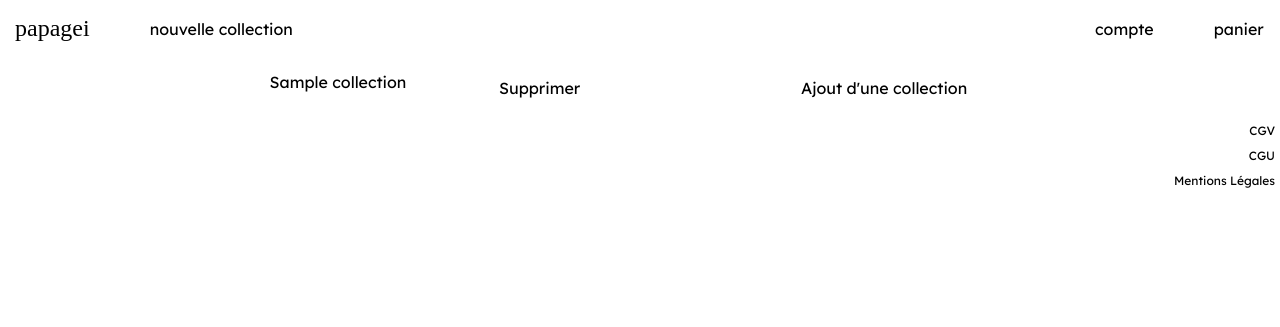
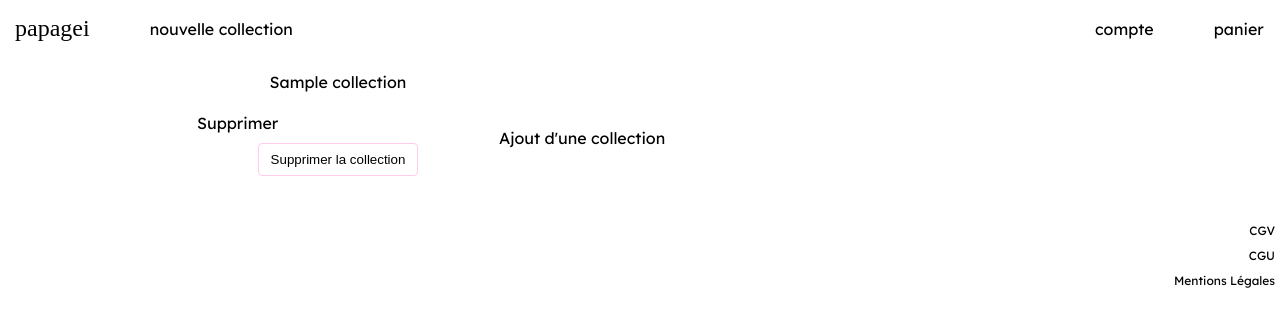
Before and after one commit to theotrc/Papagei, a Flask app: page /collections in a window 1280 px wide. Shown: the top 327 px of the page. Run offline with Flask 3, Linux system fonts and the light colour scheme; a user stored in the database is signed in; tables that the repository leaves empty hold one stand-in row (values such as "Sample post"); some web fonts are replaced.

Commit message:
Werkzeug version 2.3.7

```diff
--- a/App/models.py
+++ b/App/models.py
@@ -72,7 +72,7 @@ class Item(db.Model):
 
     sizes = db.relationship('Item_size', backref='item', lazy="joined")
 
-    collection = db.relationship('Collection', backref='user', lazy="joined")
+    collection = db.relationship('Collection', backref='user', lazy=True)
 
 class ItemImage(db.Model):
 
@@ -157,4 +157,4 @@ class Collection(db.Model):
     name = db.Column(db.String(100))
 
     item_id = db.Column(db.Integer, db.ForeignKey('item.id'),
-        nullable=False)
+        nullable=True)
--- a/App/templates/collections.html
+++ b/App/templates/collections.html
@@ -10,9 +10,12 @@
 		<div class="grille">
 
 			{% for item in items %}
-                <p>{{item.name}}</p>
-                <a href="{{url_for('collection.delete_collection',id=item.id)}}">Supprimer</a>
+                <form method="POST" action="/newcollection">
+                    <p>{{item.name}}</p>
 
+                    <a href="{{url_for('collection.delete_collection',id=item.id)}}">Supprimer</a>
+                    <p> <input class='input-btn' type = "submit" value="Supprimer la collection"/></p>
+                </form>
 			{% endfor %}
             <a href="{{url_for('collection.new')}}">Ajout d'une collection</a>
 		</div>
--- a/requirements.txt
+++ b/requirements.txt
@@ -8,3 +8,4 @@ pg8000==1.29.*
 stripe==5.4.*
 flask-migrate==4.0.*
 sentry-sdk[flask]==1.29.*
+Werkzeug==2.3.7
```
